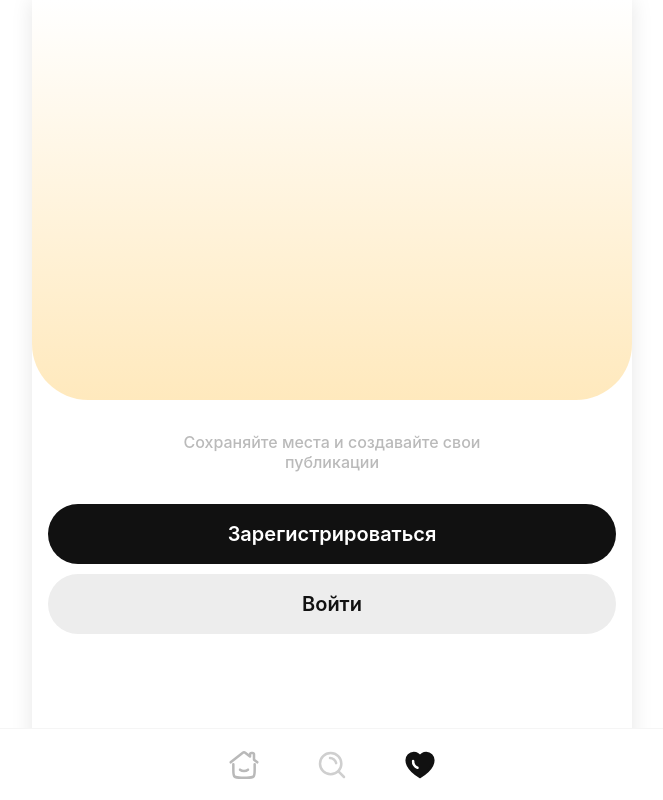
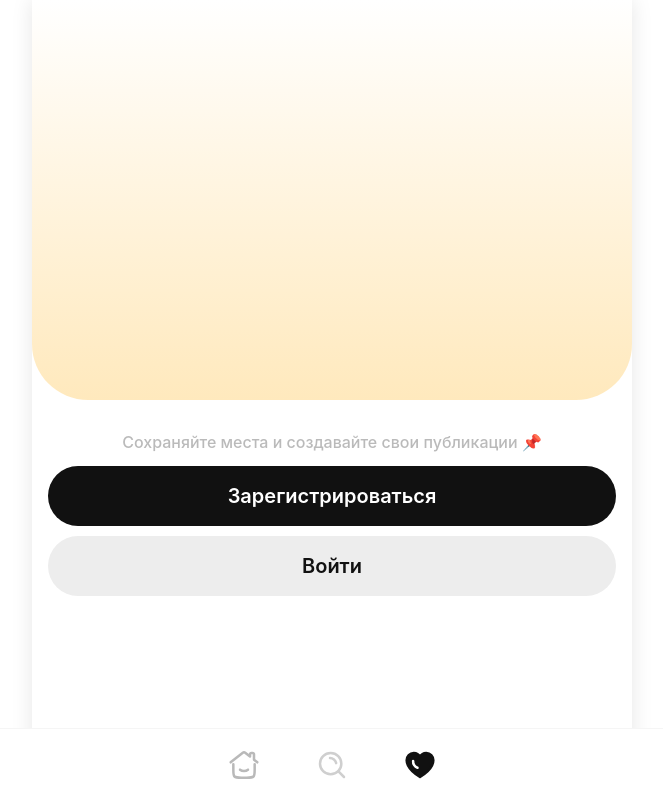
Before and after one commit to seventheeaven/Irkutsk, a React (Vite) app: page /my-collections in a window 1280 px wide. Shown: the whole page, without its empty margins (308-971 px from the left). Built offline with nearby package versions, Linux system fonts and the light colour scheme; no server answers; a web font is replaced by a local one.

Commit message:
Update auth page text: add emoji, change width to 100%, reduce margin to 14px

```diff
--- a/src/pages/MyCollectionsPage.css
+++ b/src/pages/MyCollectionsPage.css
@@ -649,9 +649,9 @@
   font-size: 16px;
   font-weight: 500;
   color: #BABABA;
-  margin: 0 0 32px 0;
+  margin: 0 0 14px 0;
   text-align: center;
-  width: 320px;
+  width: 100%;
   font-family: 'SF Pro Rounded', -apple-system, BlinkMacSystemFont, system-ui, sans-serif;
 }
 
--- a/src/pages/MyCollectionsPage.tsx
+++ b/src/pages/MyCollectionsPage.tsx
@@ -216,7 +216,7 @@ export const MyCollectionsPage = () => {
           <div className="my-collections-page__create-account-gradient"></div>
           <div className="my-collections-page__create-account-content">
             <p className="my-collections-page__create-account-text">
-              Сохраняйте места и создавайте свои публикации
+              Сохраняйте места и создавайте свои публикации 📌
             </p>
             <div className="my-collections-page__create-account-buttons">
               <button
```
